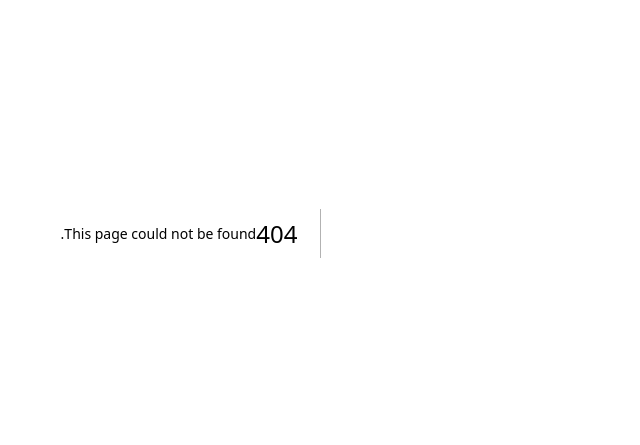
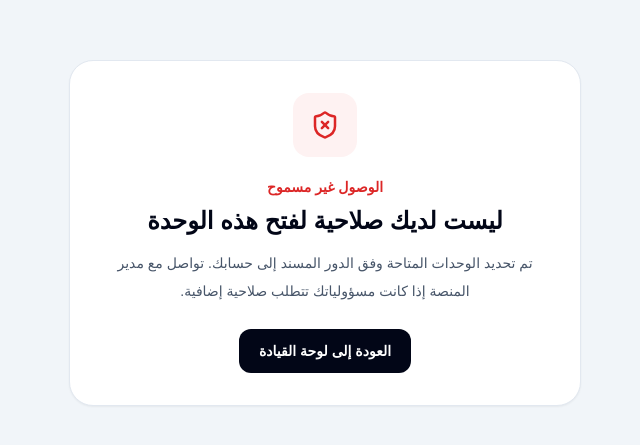
Before and after one commit to mourad-sat/second-chance, a Next.js app: page /forbidden in a window 1280 px wide. Before the commit this address had no page. Shown: the part 167-612 px from the top of the page, without its empty margins (481-1121 px from the left). Built offline with nearby package versions, Linux system fonts and the light colour scheme.

Commit message:
feat: add access denied page

```diff
--- /dev/null
+++ b/app/forbidden/page.tsx
@@ -0,0 +1,18 @@
+import Link from "next/link";
+import { ShieldX } from "lucide-react";
+
+export default function ForbiddenPage() {
+  return (
+    <main className="grid min-h-screen place-items-center bg-slate-100 p-6" dir="rtl">
+      <section className="w-full max-w-lg rounded-3xl border border-slate-200 bg-white p-8 text-center shadow-sm">
+        <div className="mx-auto grid h-16 w-16 place-items-center rounded-2xl bg-red-50 text-red-600">
+          <ShieldX size={30} />
+        </div>
+        <p className="mt-5 text-sm font-semibold text-red-600">الوصول غير مسموح</p>
+        <h1 className="mt-2 text-2xl font-bold text-slate-950">ليست لديك صلاحية لفتح هذه الوحدة</h1>
+        <p className="mt-3 text-sm leading-7 text-slate-600">تم تحديد الوحدات المتاحة وفق الدور المسند إلى حسابك. تواصل مع مدير المنصة إذا كانت مسؤولياتك تتطلب صلاحية إضافية.</p>
+        <Link href="/" className="mt-6 inline-flex rounded-xl bg-slate-950 px-5 py-3 text-sm font-semibold text-white hover:bg-slate-800">العودة إلى لوحة القيادة</Link>
+      </section>
+    </main>
+  );
+}
```
